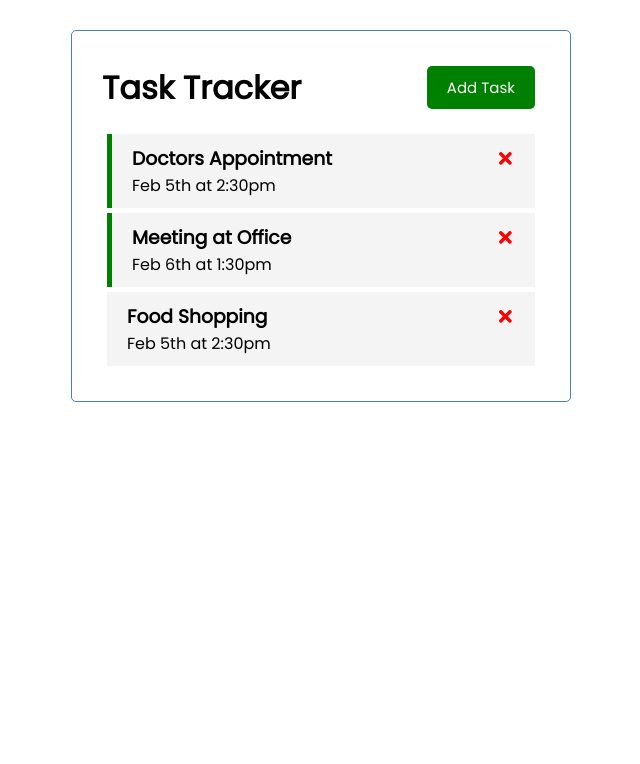
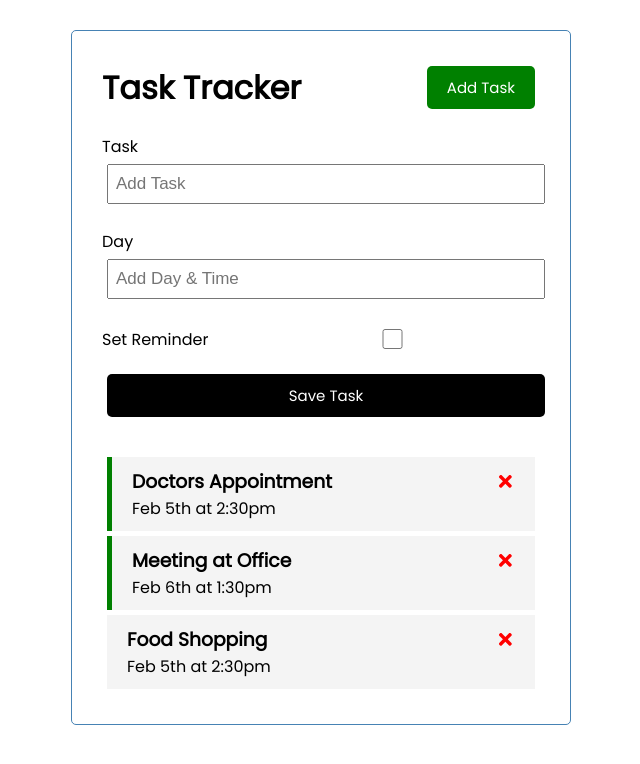
Before and after one commit to fueremi/React-Crash_Course, a React (Create React App) app: page / in a window 1280 px wide. Shown: the top 764 px of the page, without its empty margins (319-959 px from the left). Built offline with nearby package versions, Linux system fonts and the light colour scheme.

Commit message:
add Add Task

```diff
--- a/src/App.js
+++ b/src/App.js
@@ -1,6 +1,7 @@
 import { useState } from 'react';
 import Header from './components/Header';
 import Tasks from './components/Tasks';
+import AddTask from './components/AddTask';
 
 function App() {
   const [tasks, setTasks] = useState([
@@ -24,6 +25,13 @@
     },
   ]);
 
+  // Add Task
+  const addTask = (task) => {
+    const id = Math.floor(Math.random() * 10000) + 1;
+    const newTask = { id, ...task }
+    setTasks([...tasks, newTask])
+  };
+
   // Delete Task
   const deleteTask = (id) => {
     setTasks(tasks.filter((task) => task.id !== id));
@@ -31,12 +39,17 @@
 
   // Toggle Reminder
   const toggleReminder = (id) => {
-    setTasks(tasks.map((task) => task.id === id ? { ...task, reminder: !task.reminder } : task))
+    setTasks(
+      tasks.map((task) =>
+        task.id === id ? { ...task, reminder: !task.reminder } : task
+      )
+    );
   };
 
   return (
     <div className="container">
       <Header />
+      <AddTask onAdd={addTask} />
       {tasks.length > 0 ? (
         <Tasks tasks={tasks} onDelete={deleteTask} onToggle={toggleReminder} />
       ) : (
--- /dev/null
+++ b/src/components/AddTask.js
@@ -0,0 +1,61 @@
+import { useState } from 'react';
+
+const AddTask = ({onAdd}) => {
+  const [text, setText] = useState('');
+  const [day, setDay] = useState('');
+  const [reminder, setReminder] = useState(false);
+
+  const onSubmit = (e) => {
+    e.preventDefault();
+
+    if (!text) {
+      alert('Please add a task');
+      return;
+    }
+
+    onAdd({ text, day, reminder });
+
+    setText('');
+    setDay('');
+    setReminder(false);
+  };
+
+  return (
+    <form className="add-form" onSubmit={onSubmit}>
+      <div className="form-control">
+        <label htmlFor="text">Task</label>
+        <input
+          type="text"
+          id="text"
+          placeholder="Add Task"
+          value={text}
+          onChange={(e) => setText(e.target.value)}
+        />
+      </div>
+      <div className="form-control">
+        <label htmlFor="day">Day</label>
+        <input
+          type="text"
+          id="day"
+          placeholder="Add Day & Time"
+          value={day}
+          onChange={(e) => setDay(e.target.value)}
+        />
+      </div>
+      <div className="form-control form-control-check">
+        <label htmlFor="reminder">Set Reminder</label>
+        <input
+          type="checkbox"
+          id="reminder"
+          checked={reminder}
+          value={reminder}
+          onChange={(e) => setReminder(e.currentTarget.checked)}
+        />
+      </div>
+
+      <input type="submit" value="Save Task" className="btn btn-block" />
+    </form>
+  );
+};
+
+export default AddTask;
```
